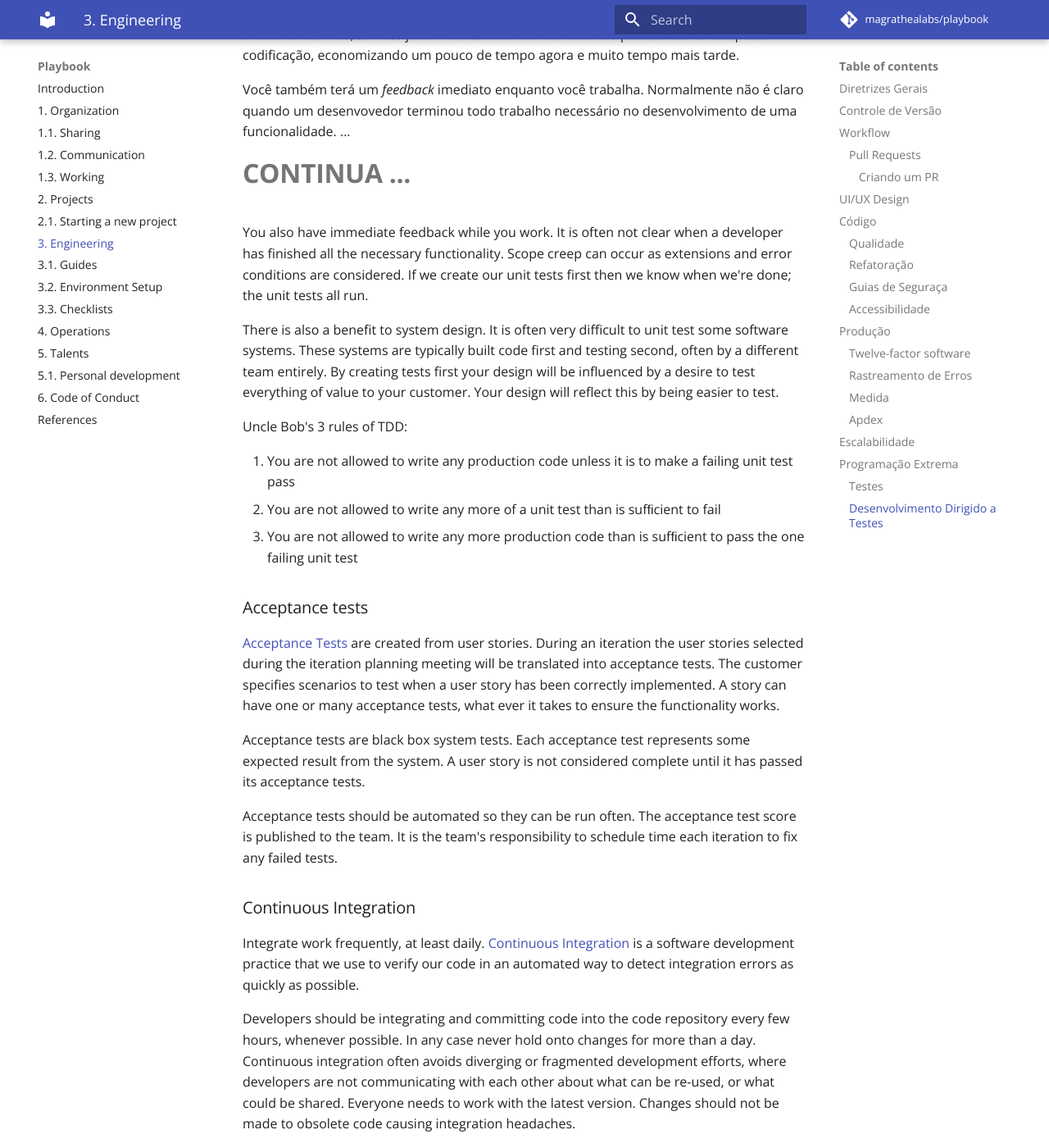
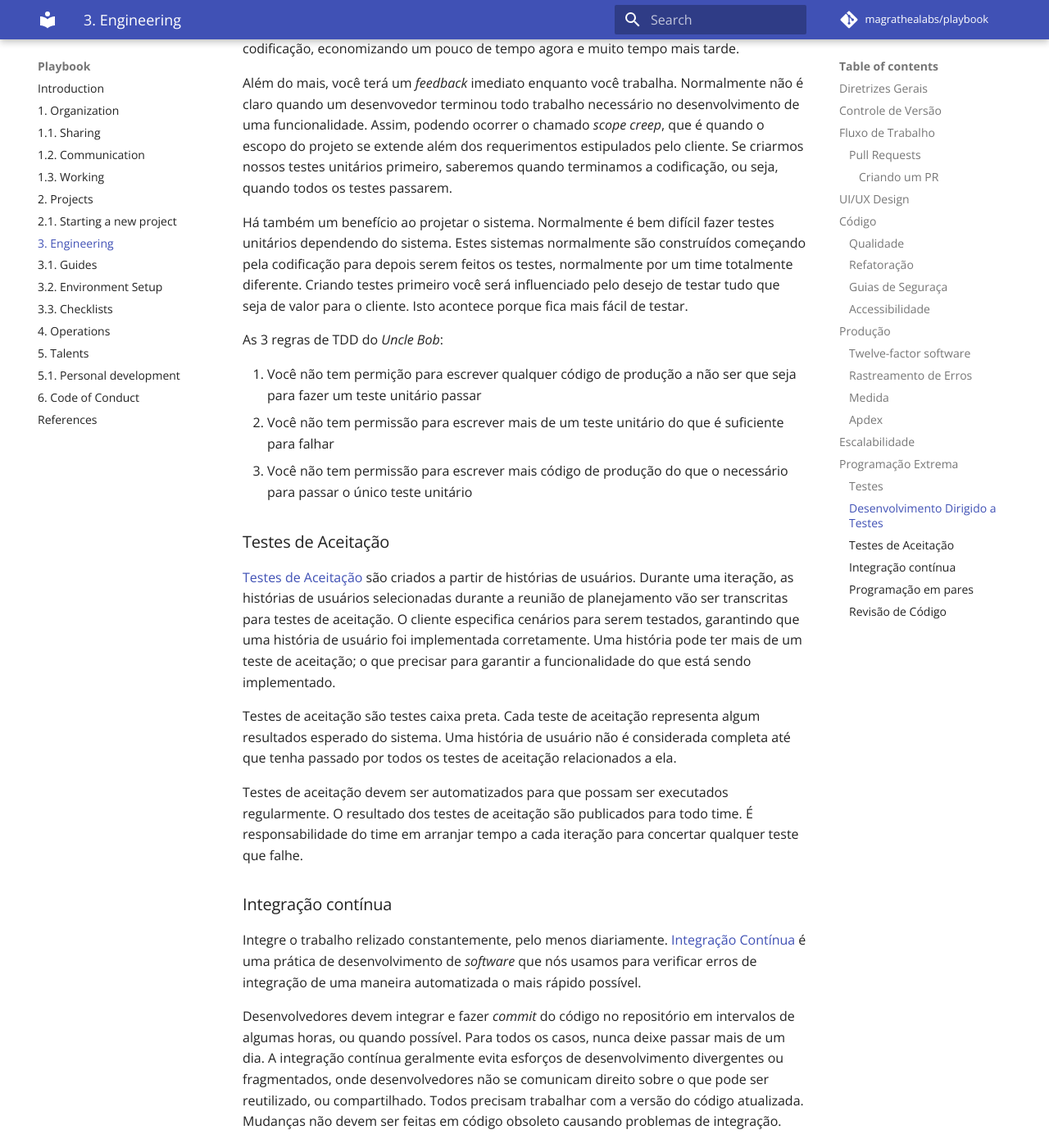
Before and after one commit to magrathealabs/playbook, an MkDocs documentation site: the page built from docs/3-engineering.md, in a window 1280 px wide and 1400 px high, scrolled down 5699 px. Shown: the whole window at 82% size. Built offline with MkDocs 1.6.1 and Material for MkDocs 9.7.7, drawn with Linux system fonts in a browser that asks for light colours; comment, search, counter and statistics services are not loaded; some of the changed text lies outside the part shown.

Commit message:
Translate engineering

```diff
--- a/docs/3-engineering.md
+++ b/docs/3-engineering.md
@@ -24,36 +24,36 @@ Nós usamos o sistema de controle de versões [Git](https://git-scm.com/) para g
 
 As mensagens de *commit* devem descrever as mudanças realizadas no sistema de maneira objetiva, preferivelmente utilizando uma lista de marcadores. As mensagens devem ser claras e concisas para que outros programadores entendam facilmente. Outras práticas sobre mensagens de *commit* podem ser encontradas no blog do [tpope](http://tbaggery.com/2008/04/19/a-note-about-git-commit-messages.html).
 
-## Workflow
+## Fluxo de Trabalho
 
-We use the [GitFlow](http://nvie.com/posts/a-successful-git-branching-model/) development protocol.
+Nós usamos o protocolo de desenvolvimento [GitFlow](http://nvie.com/posts/a-successful-git-branching-model/).
 
-* Take a task from the `Current` list on Trello
-* Start a new git branch
-* Start coding!
-* Commit changes when you finished
-* Create a [Pull Request (PR)](https://help.github.com/articles/creating-a-pull-request)
-    * Prefer creating small PRs (changing ~500 LOC at most)
-* Clean up (erase created branches)
+* Pegue uma tarefa da lista `Current` no Trello
+* Crie uma nova *branch* no Git
+* Começe a codar!
+* Faça o *commit* das mudanças quando você terminar
+* Crie uma [Pull Request (PR)](https://help.github.com/articles/creating-a-pull-request)
+    * Prefira criar pequenas PRs (~500 LOC no máximo)
+* Exclua a *branch* criada
 
-Each task should have its branch following a consistent name convention from GitFlow:
+Cada *branch* criada deve ter um nome consistente seguindo a convenção do GitFlow:
 
-* `feature/` for features
-* `fix/` for bug fixes
-* `refactor/` for improvements/refactor
-* `chore/` for random tasks
+* `feature/` para funcionalidades
+* `fix/` para correção de *bugs*
+* `refactor/` para melhorias/refatorações
+* `chore/` para tarefas aleatórias
 
-At this point, link the Pull Request in the Trello card and move it to `Code Review`. At least one team member should review and approve your PR. After the review, if approved:
+Neste ponto, relacione o PR no cartão do Trello e mova para `Code Review`. Pelo menos um membro do time deve revisar e aprovar o seu PR. Depois da revisão, se aprovado:
 
-* Merge the changes to master and delete the branch
-    * Prefer to squash merge instead of a normal merge. Only do a normal merge if you want to keep the history of changes in our branch
-* Move the Trello card to `QA` list
-* Deploy the master branch to staging
-    * In some projects the deploy to staging is automatic
+* Faça o *merge* das mudanças para *master* e exclua a *branch*
+    * Prefira um *squash merge* ao invés de um *merge* normal. Somente faça um *merge* normal se você quiser manter o histórico das mudanças na sua *branch*.
+* Mova o cartão do Trello para a lista `QA`
+* Faça o *deploy* da *master* para *staging*
+  * Em alguns projetos o *deploy* para *staging* é automático
 
-In this stage, the customer should review the feature to approve or refuse it. If the task is accepted, we have a new code implementation. We merge master to production branch and deploy it to production environment.
+Neste estágio, O cliente deve revisar a funcionalidade, aprovando ou recusando. Se a tarefa for aprovada, nós temos uma nova implementação do código. Em seguida, fazemos o *merge* da *master* com a *branch* de produção e então, o *deploy* para o ambiente de produção.
 
-Otherwise, the task goes back to `Current` with a description of why the task was rejected in the first place.
+Caso contrário, a tarefa volta para a lista `Current` com uma descrição do porque foi rejeitada.
 
 ### *Pull Requests*
 
@@ -156,7 +156,7 @@ Nós acompanhamos os erros em produção usando ferramentas de rastreamento em t
 
 ## Programação Extrema
 
-Nós recomendamos que todo engenheiro de *software* leia o livro de Kent Back sobre Programação Extrema. A seguir, nós descrevemos algumas das práticas do XP que nós adotamos.
+Nós recomendamos que todo engenheiro de *software* leia o livro do Kent Back sobre Programação Extrema. A seguir, nós descrevemos algumas das práticas do XP que nós adotamos.
 
 ### Testes
 
@@ -166,50 +166,46 @@ Atualmente, nós utilizamos o [CircleCI](http://circleci.com/) para rodar a suit
 
 ### Desenvolvimento Dirigido a Testes
 
-Quando você cria os [testes primeiro](http://www.extremeprogramming.org/rules/testfirst.html), antes da implementação, você vai perceber que é muito mais fácil e rápido criar o seu código. O tempo que leva para criar um teste unitário e criar algum código para passa-lo é mais ou menos o mesmo tempo que implementar diretamente. Mas, se você já tem os testes unitários você não precisará criá-los após a codificação, economizando um pouco de tempo agora e muito tempo mais tarde.
+Quando você cria os [testes primeiro](http://www.extremeprogramming.org/rules/testfirst.html), antes da implementação, você vai perceber que é muito mais fácil e rápido criar o seu código. O tempo que leva para criar um teste unitário e criar algum código para passá-lo é mais ou menos o mesmo tempo que implementar diretamente. Então, se você já tem os testes unitários você não precisará criá-los após a codificação, economizando um pouco de tempo agora e muito tempo mais tarde.
 
-Você também terá um *feedback* imediato enquanto você trabalha. Normalmente não é claro quando um desenvovedor terminou todo trabalho necessário no desenvolvimento de uma funcionalidade. ...
+Além do mais, você terá um *feedback* imediato enquanto você trabalha. Normalmente não é claro quando um desenvovedor terminou todo trabalho necessário no desenvolvimento de uma funcionalidade. Assim, podendo ocorrer o chamado *scope creep*, que é quando o escopo do projeto se extende além dos requerimentos estipulados pelo cliente. Se criarmos nossos testes unitários primeiro, saberemos quando terminamos a codificação, ou seja, quando todos os testes passarem.
 
-# **CONTINUA ...**
+Há também um benefício ao projetar o sistema. Normalmente é bem difícil fazer testes unitários dependendo do sistema. Estes sistemas normalmente são construídos começando pela codificação para depois serem feitos os testes, normalmente por um time totalmente diferente. Criando testes primeiro você será influenciado pelo desejo de testar tudo que seja de valor para o cliente. Isto acontece porque fica mais fácil de testar.
 
-You also have immediate feedback while you work. It is often not clear when a developer has finished all the necessary functionality. Scope creep can occur as extensions and error conditions are considered. If we create our unit tests first then we know when we're done; the unit tests all run.
+As 3 regras de TDD do *Uncle Bob*:
 
-There is also a benefit to system design. It is often very difficult to unit test some software systems. These systems are typically built code first and testing second, often by a different team entirely. By creating tests first your design will be influenced by a desire to test everything of value to your customer. Your design will reflect this by being easier to test.
+1. Você não tem permição para escrever qualquer código de produção a não ser que seja para fazer um teste unitário passar
+2. Você não tem permissão para escrever mais de um teste unitário do que é suficiente para falhar
+3. Você não tem permissão para escrever mais código de produção do que o necessário para passar o único teste unitário
 
-Uncle Bob's 3 rules of TDD:
+### Testes de Aceitação
 
-1. You are not allowed to write any production code unless it is to make a failing unit test pass
-2. You are not allowed to write any more of a unit test than is sufﬁcient to fail
-3. You are not allowed to write any more production code than is sufﬁcient to pass the one failing unit test
+[Testes de Aceitação](http://www.extremeprogramming.org/rules/functionaltests.html) são criados a partir de histórias de usuários. Durante uma iteração, as histórias de usuários selecionadas durante a reunião de planejamento vão ser transcritas para testes de aceitação. O cliente especifica cenários para serem testados, garantindo que uma história de usuário foi implementada corretamente. Uma história pode ter mais de um teste de aceitação; o que precisar para garantir a funcionalidade do que está sendo implementado.
 
-### Acceptance tests
+Testes de aceitação são testes caixa preta. Cada teste de aceitação representa algum resultados esperado do sistema. Uma história de usuário não é considerada completa até que tenha passado por todos os testes de aceitação relacionados a ela.
 
-[Acceptance Tests](http://www.extremeprogramming.org/rules/functionaltests.html) are created from user stories. During an iteration the user stories selected during the iteration planning meeting will be translated into acceptance tests. The customer specifies scenarios to test when a user story has been correctly implemented. A story can have one or many acceptance tests, what ever it takes to ensure the functionality works.
+Testes de aceitação devem ser automatizados para que possam ser executados regularmente. O resultado dos testes de aceitação são publicados para todo time. É responsabilidade do time em arranjar tempo a cada iteração para concertar qualquer teste que falhe.
 
-Acceptance tests are black box system tests. Each acceptance test represents some expected result from the system. A user story is not considered complete until it has passed its acceptance tests.
+### Integração contínua
 
-Acceptance tests should be automated so they can be run often. The acceptance test score is published to the team. It is the team's responsibility to schedule time each iteration to fix any failed tests.
+Integre o trabalho relizado constantemente, pelo menos diariamente. [Integração Contínua](http://www.extremeprogramming.org/rules/integrateoften.html) é uma prática de desenvolvimento de *software* que nós usamos para verificar erros de integração de uma maneira automatizada o mais rápido possível.
 
-### Continuous Integration
+Desenvolvedores devem integrar e fazer *commit* do código no repositório em intervalos de algumas horas, ou quando possível. Para todos os casos, nunca deixe passar mais de um dia. A integração contínua geralmente evita esforços de desenvolvimento divergentes ou fragmentados, onde desenvolvedores não se comunicam direito sobre o que pode ser reutilizado, ou compartilhado. Todos precisam trabalhar com a versão do código atualizada. Mudanças não devem ser feitas em código obsoleto causando problemas de integração.
 
-Integrate work frequently, at least daily. [Continuous Integration](http://www.extremeprogramming.org/rules/integrateoften.html) is a software development practice that we use to verify our code in an automated way to detect integration errors as quickly as possible.
+A integração contínua evita ou detecta problemas de compatibilidade antecipadamente. Se você integrar o projeto em pequenas quantidades, não ficará tentando integrar o sistema por semanas no final do projeto, enquanto o prazo se esgota.
 
-Developers should be integrating and committing code into the code repository every few hours, whenever possible. In any case never hold onto changes for more than a day. Continuous integration often avoids diverging or fragmented development efforts, where developers are not communicating with each other about what can be re-used, or what could be shared. Everyone needs to work with the latest version. Changes should not be made to obsolete code causing integration headaches.
+Veja o [guia sobre Integração Contínua](https://martinfowler.com/articles/continuousIntegration.html) para mais detalhes.
 
-Continuous integration avoids or detects compatibility problems early. If you integrate throughout the project in small amounts you will not find yourself trying to integrate the system for weeks at the project's end while the deadline slips by.
+### Programação em pares
 
-See Martin Fowler [guide to Continuous Integration](https://martinfowler.com/articles/continuousIntegration.html) for mode details.
+Todo código enviado a produção que é criado por duas pessoas trabalhando em conjunto em um único computador é chamado [programação em pares](http://www.extremeprogramming.org/rules/pair.html).
 
-### Pair Programming
+Programação em pares aumenta a qualidade do *software* sem impactar no tempo de entrega. É contra intuitivo, mas duas pessoas trabalhando em conjunto em um único computador irá adicionar muito mais funcionalidade do que duas pessoas trabalhando separadas, e o código terá muito mais qualidade. O aumento na qualidade resulta em economia mais tarde.
 
-All code to be sent into production that is created by two people working together at a single computer is [pair programming](http://www.extremeprogramming.org/rules/pair.html).
+Programação em pares não é mentoria. Uma relação entre professor e estudante é muito diferente de duas pessoas trabalhando em conjunto como iguais, mesmo se um tem muito mais experiência que outro.
 
-Pair programming increases software quality without impacting time to deliver. It is counter intuitive, but two people working at a single computer will add as much functionality as two working separately except that it will be much higher in quality. With increased quality comes big savings later in the project.
+### Revisão de Código
 
-One thing pair programming is not is mentoring. A teacher-student relationship feels very different from two people working together as equals even if one has significantly more experience.
+Revisão de código é uma [revisão feita por pares](https://blog.codinghorror.com/code-reviews-just-do-it/), na qual outras pessoas além do autor examinam o código com objetivo de encontrar erros e oportunidades de melhorias.
 
-### Code review
-
-Code review is a  [Peer review](https://blog.codinghorror.com/code-reviews-just-do-it/) activity in which people other than the author of a software deliverable examine it for defects and improvement opportunities.
-
-Code reviews are intended to ensure conformance to standards, and more importantly, intended to ensure that the code is clear, efficient and works. They also intended to help disseminate knowledge about the code to the rest of the team. This ensures that more than one person has intimate knowledge of the code at all times.
+O objetivo de revisões de código são para garantir conformidade com os padrões estabelecidos, e mais importante, garantir que o código é limpo, eficiente e funciona. E também ajudam a disseminar o conhecimento sobre o código para o resto do time. Isto garante que mais de uma pessoa tem conhecimento íntimo do código todo tempo.
```
Also changed, not shown: other parts of docs/3-engineering.md (+3 -3 lines).
